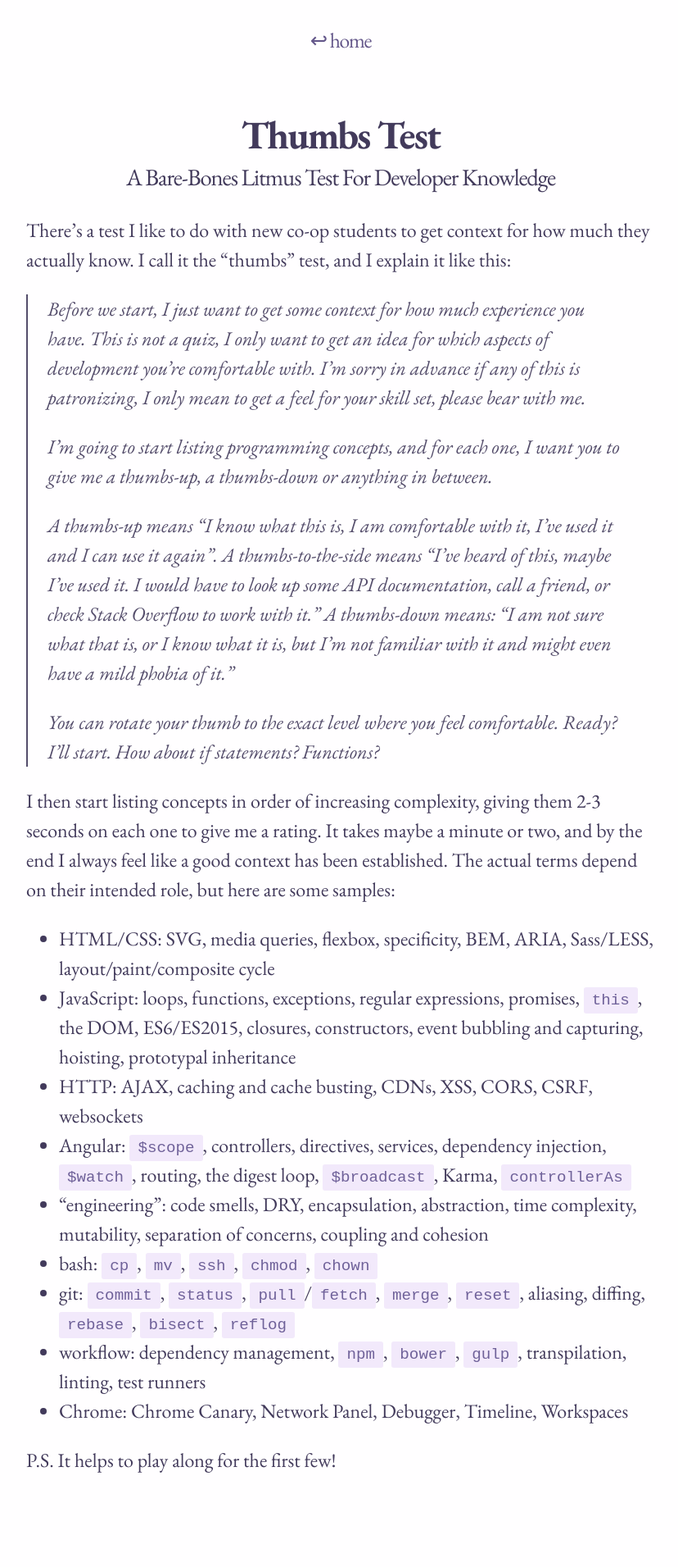
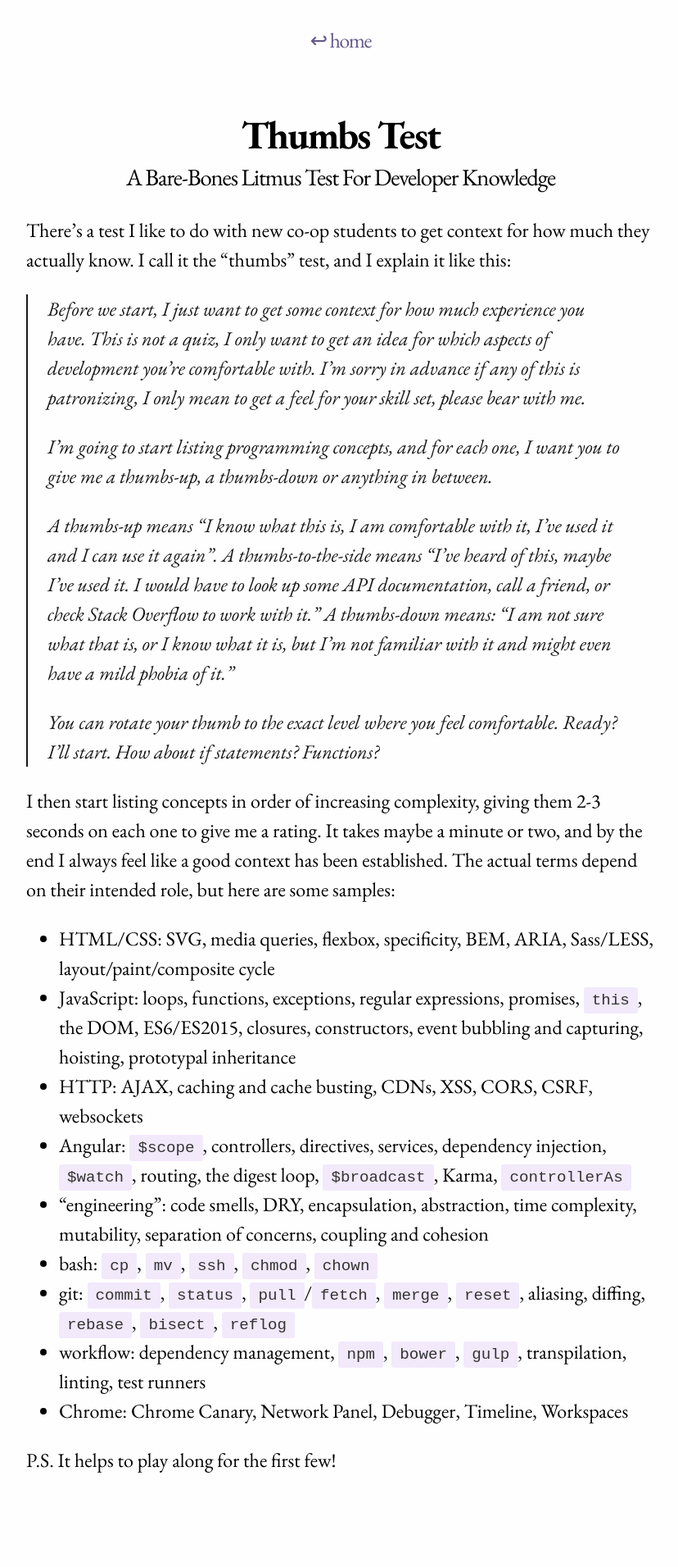
Before and after one commit to gggritso/site, a Jekyll site: the page built from _posts/2016-04-09-thumbs-test.md, in a window 1280 px wide. Shown: the whole page at 82% size, without its empty margins (224-1052 px from the left). Built offline with Jekyll 4.4.1, drawn with Linux system fonts in a browser that asks for light colours.

Commit message:
SCSS variable futzing

```diff
--- a/_sass/anchors.scss
+++ b/_sass/anchors.scss
@@ -1,10 +1,10 @@
 a {
-  color: $highlight-colour;
+  color: $link-color;
 
   @include transition(0.25s color);
 
   &:hover {
-    color: darken(desaturate(adjust-hue($highlight-colour, -3), 18.23), 7.45)
+    color: $link-highlight-color;
   }
 
   &.back-button {
@@ -13,5 +13,4 @@
     padding: 0.2em;
     text-decoration: none;
   }
-
 }
--- a/_sass/palette.scss
+++ b/_sass/palette.scss
@@ -1,3 +1,6 @@
 $background-colour: lighten(#FEF4FF, 2%);
 $highlight-colour: darken(#998FB8, 20%);
-$text-colour: darken($highlight-colour, 15%);
+$text-select-colour: $highlight-colour;
+$text-colour: #000000;
+$link-color: $highlight-colour;
+$link-highlight-color: darken(desaturate(adjust-hue($highlight-colour, -3), 18.23), 7.45);
--- a/assets/css/main.scss
+++ b/assets/css/main.scss
@@ -16,10 +16,10 @@
 
 ::selection {
 	background: $text-colour;
-	color: $highlight-colour;
+	color: $text-select-colour;
 }
 
 ::-moz-selection {
 	background: $text-colour;
-	color: $highlight-colour;
+	color: $text-select-colour;
 }
```
